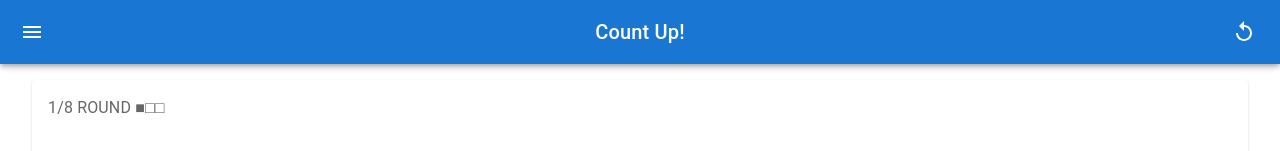
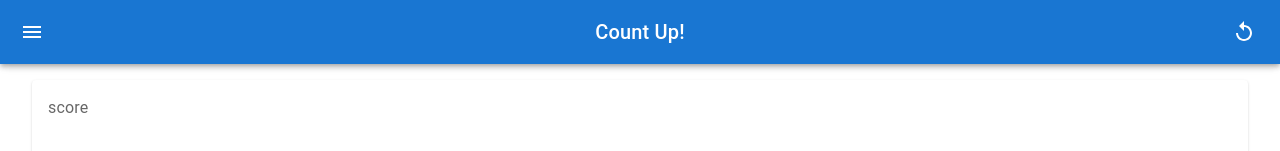
Before and after one commit to Sei-Tsushima-sti/count-up-app, a React (Create React App) app: page / in a window 1280 px wide. Shown: the top 151 px of the page. Built offline with nearby package versions, Linux system fonts and the light colour scheme.

Commit message:
undo button

```diff
--- a/src/App.tsx
+++ b/src/App.tsx
@@ -7,38 +7,33 @@
 import { ScoreInputColumn } from "./components/ScoreInputColumn.jsx";
 import { MultipleScoreButtons } from "./components/MultipleScoreButtons.jsx";
 import { MissButton } from "./components/MissButton.jsx";
+import { ResultDialog } from "./components/ResultDialog.jsx";
 
 function App() {
   // カラムで選ばれた点数（１～２０）
   const [selectedScore, setSelectedScore] = useState(1);
 
-  // 何ラウンド目か、何投目か
-  const [currentScoreInfo, setCurrentScoreInfo] = useState({ round: 1, throwNumberInRound: 1 });
-
   // スコアの合計点
+  // useEffectでscoreSheetから自動反映
   const [score, setScore] = useState(0);
 
   // スコアシート、1ラウンドに何点取ったかみたいな
   const [scoreSheet, setScoreSheet] = useState([]);
 
-  // ８ラウンド終了したときに発火
-  const isGameSetHandle = () => {
-    //setScoreSheet([]);
-    //setScore(0);
-  };
+  // 結果表示ダイアログのフラグ
+  const [isDialogOpen, setIsDialogOpen] = useState(false);
 
   useEffect(() => {
-    if (scoreSheet.length) {
-      setCurrentScoreInfo({ round: (scoreSheet.length / 3 + 1) | 0, throwNumberInRound: (scoreSheet.length % 3 + 1) });
-      console.log(currentScoreInfo);
+    const propertyToSum = "value";
+    const sum = scoreSheet.reduce((accumulator, currentObject) => {
+      return accumulator + currentObject[propertyToSum];
+    }, 0);
+    setScore(sum);
 
-      console.log(scoreSheet);
-
-      // TODO:ラウンド表示
-    }
-
+    // 24投で発火
     if (scoreSheet.length === 24) {
-      isGameSetHandle();
+      setIsDialogOpen(true);
+      return;
     }
   }, [scoreSheet]);
 
@@ -50,28 +45,35 @@
   }));
 
   return (<MainContent>
-    <TopBar score={score} setScore={setScore} setScoreSheet={setScoreSheet} setCurrentScoreInfo={setCurrentScoreInfo} />
-    <TotalScoreDisplay score={score} currentScoreInfo={currentScoreInfo} />
+    <TopBar
+      score={score}
+      scoreSheet={scoreSheet}
+      setScoreSheet={setScoreSheet}
+    />
+    <TotalScoreDisplay score={score} />
     <ScoreInputColumn
       selectedScore={selectedScore}
       setSelectedScore={setSelectedScore}
     />
     <MultipleScoreButtons
-      score={score}
-      setScore={setScore}
       selectedScore={selectedScore}
       scoreSheet={scoreSheet}
       setScoreSheet={setScoreSheet}
     />
     <BullButtons
-      score={score}
-      setScore={setScore}
       scoreSheet={scoreSheet}
       setScoreSheet={setScoreSheet}
     />
     <MissButton
       scoreSheet={scoreSheet}
-      setScoreSheet={setScoreSheet} />
+      setScoreSheet={setScoreSheet}
+    />
+    <ResultDialog
+      isDialogOpen={isDialogOpen}
+      setIsDialogOpen={setIsDialogOpen}
+      score={score}
+      setScoreSheet={setScoreSheet}
+    />
   </MainContent>);
 }
 
--- a/src/components/BullButtons.jsx
+++ b/src/components/BullButtons.jsx
@@ -2,14 +2,12 @@
 import Grid from "@mui/material/Grid";
 
 export const BullButtons = (props) => {
-  const { score, setScore, scoreSheet, setScoreSheet } = props;
+  const { scoreSheet, setScoreSheet } = props;
   const onClickSbull = () => {
-    setScore(score + 25);
     const newThrowObject = { value: 25, label: "S-Bull" };
     setScoreSheet([...scoreSheet, newThrowObject]);
   };
   const onClickDbull = () => {
-    setScore(score + 50);
     const newThrowObject = { value: 50, label: "D-Bull" };
     setScoreSheet([...scoreSheet, newThrowObject]);
   };
--- a/src/components/MultipleScoreButtons.jsx
+++ b/src/components/MultipleScoreButtons.jsx
@@ -3,9 +3,8 @@
 import Box from '@mui/material/Box';
 
 export const MultipleScoreButtons = (props) => {
-  const { score, setScore, selectedScore, scoreSheet, setScoreSheet } = props;
+  const { selectedScore, scoreSheet, setScoreSheet } = props;
   const onClickSingleButton = () => {
-    setScore(score + selectedScore);
     const newThrowObject = {
       value: selectedScore,
       label: "Single " + selectedScore,
@@ -13,7 +12,6 @@
     setScoreSheet([...scoreSheet, newThrowObject]);
   };
   const onClickDoubleButton = () => {
-    setScore(score + selectedScore * 2);
     const newThrowObject = {
       value: selectedScore * 2,
       label: "Double " + selectedScore,
@@ -22,8 +20,6 @@
   };
 
   const onClickTripleButton = () => {
-    setScore(score + selectedScore * 3);
-
     const newThrowObject = {
       value: selectedScore * 3,
       label: "Triple " + selectedScore,
--- /dev/null
+++ b/src/components/ResultDialog.jsx
@@ -0,0 +1,42 @@
+import * as React from 'react';
+import Button from '@mui/material/Button';
+import Dialog from '@mui/material/Dialog';
+import DialogActions from '@mui/material/DialogActions';
+import DialogContent from '@mui/material/DialogContent';
+import DialogContentText from '@mui/material/DialogContentText';
+import DialogTitle from '@mui/material/DialogTitle';
+
+export const ResultDialog = (props) => {
+    const { isDialogOpen, setIsDialogOpen, score, setScoreSheet } = props;
+
+    const handleClose = () => {
+        setScoreSheet([]);
+        setIsDialogOpen(false);
+    };
+
+    return (
+        <>
+            <Dialog
+                open={isDialogOpen}
+                onClose={handleClose}
+                aria-labelledby="alert-dialog-title"
+                aria-describedby="alert-dialog-description"
+                fullWidth
+            >
+                <DialogTitle id="alert-dialog-title">
+                    {"SCORE"}
+                </DialogTitle>
+                <DialogContent align="center">
+                    <DialogContentText id="alert-dialog-description" sx={{ fontSize: '4rem' }}>
+                        {score}
+                    </DialogContentText>
+                </DialogContent>
+                <DialogActions>
+                    <Button onClick={handleClose} autoFocus>
+                        Play again
+                    </Button>
+                </DialogActions>
+            </Dialog>
+        </>
+    );
+}
--- a/src/components/TopBar.jsx
+++ b/src/components/TopBar.jsx
@@ -8,13 +8,11 @@
 import MenuIcon from '@mui/icons-material/Menu';
 
 export const TopBar = (props) => {
-  const { score, setScore, setScoreSheet, setCurrentScoreInfo } = props;
+  const { scoreSheet, setScoreSheet } = props;
   const onClickReplay = () => {
-    setScoreSheet([]);
-    setScore(0);
-    setCurrentScoreInfo({ round: 1, throwNumberInRound: 1 });
-
-    console.log("点数をリセットしました");
+    if (scoreSheet.length) {
+      setScoreSheet(scoreSheet.slice(0, -1));
+    }
   };
 
   return (
@@ -22,7 +20,6 @@
       <AppBar position="fixed">
         <Toolbar>
           <Box sx={{ flex: 1, display: 'flex', justifyContent: 'flex-start' }}>
-            {/* 例: 左側にメニューアイコンを置く場合 */}
             <IconButton color="inherit" aria-label="menu" edge="start">
               <MenuIcon />
             </IconButton>
@@ -42,7 +39,7 @@
             <IconButton
               onClick={onClickReplay}
               size="large"
-              edge="end" // アイコンボタンを端に寄せる際の推奨プロパティ
+              edge="end"
               color="inherit"
               aria-label="replay"
             >
--- a/src/components/TotalScoreDisplay.jsx
+++ b/src/components/TotalScoreDisplay.jsx
@@ -5,23 +5,14 @@
 
 // 合計スコア表示
 export const TotalScoreDisplay = (props) => {
-  const { score, currentScoreInfo } = props;
+  const { score } = props;
 
-  const currentScoreInfoString = () => {
-    var s = currentScoreInfo.round + "/8 ROUND ";
-    if (currentScoreInfo.throwNumberInRound === 1)
-      return (s + "■□□");
-    if (currentScoreInfo.throwNumberInRound === 2)
-      return (s += "□■□");
-    if (currentScoreInfo.throwNumberInRound === 3)
-      return (s += "□□■");
-  }
 
   return (
     <Card sx={{ mb: 2 }}>
       <CardContent>
         <Typography gutterBottom sx={{ color: "text.secondary" }}>
-          {currentScoreInfoString()}
+          score
         </Typography>
         <CardActions sx={{ justifyContent: "center" }}>
           <Typography variant="h1" component="div">
```
Also changed, not shown: 7 other files (tests, documents, lock files or other folders).
